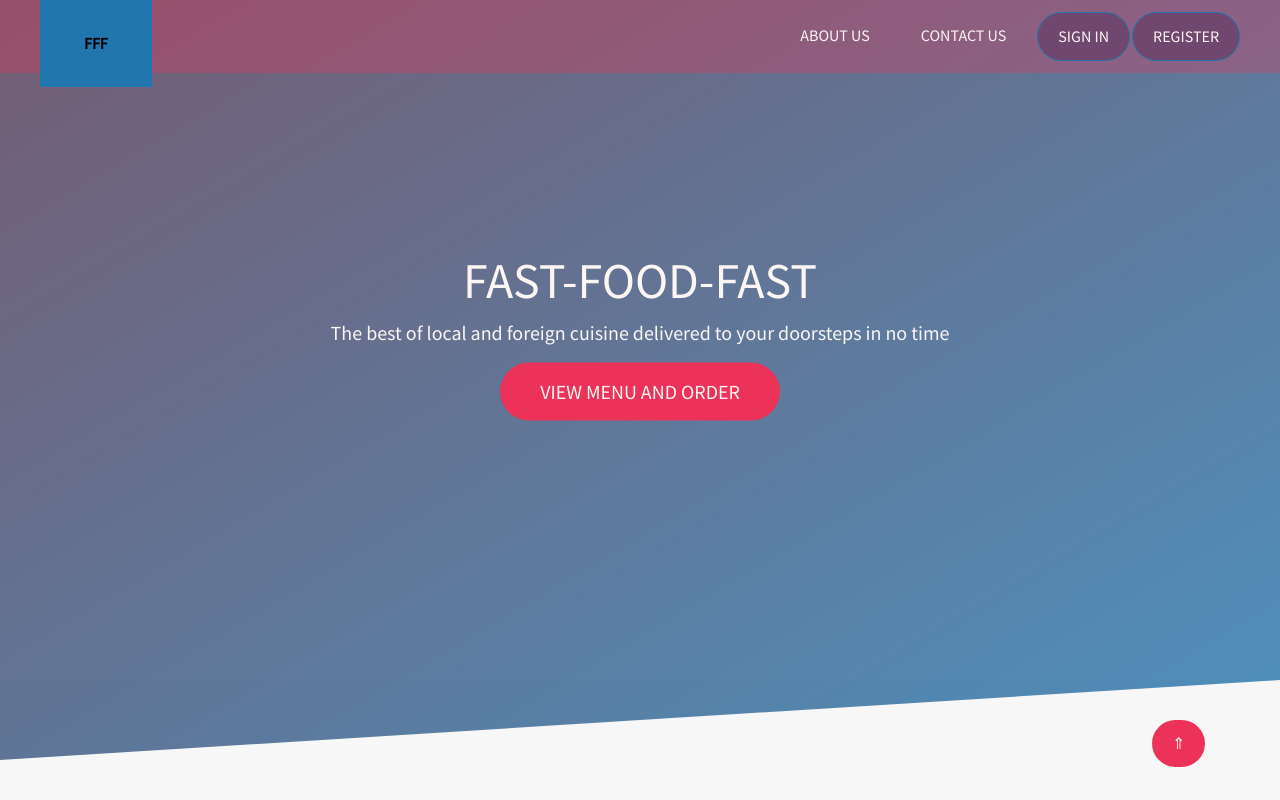
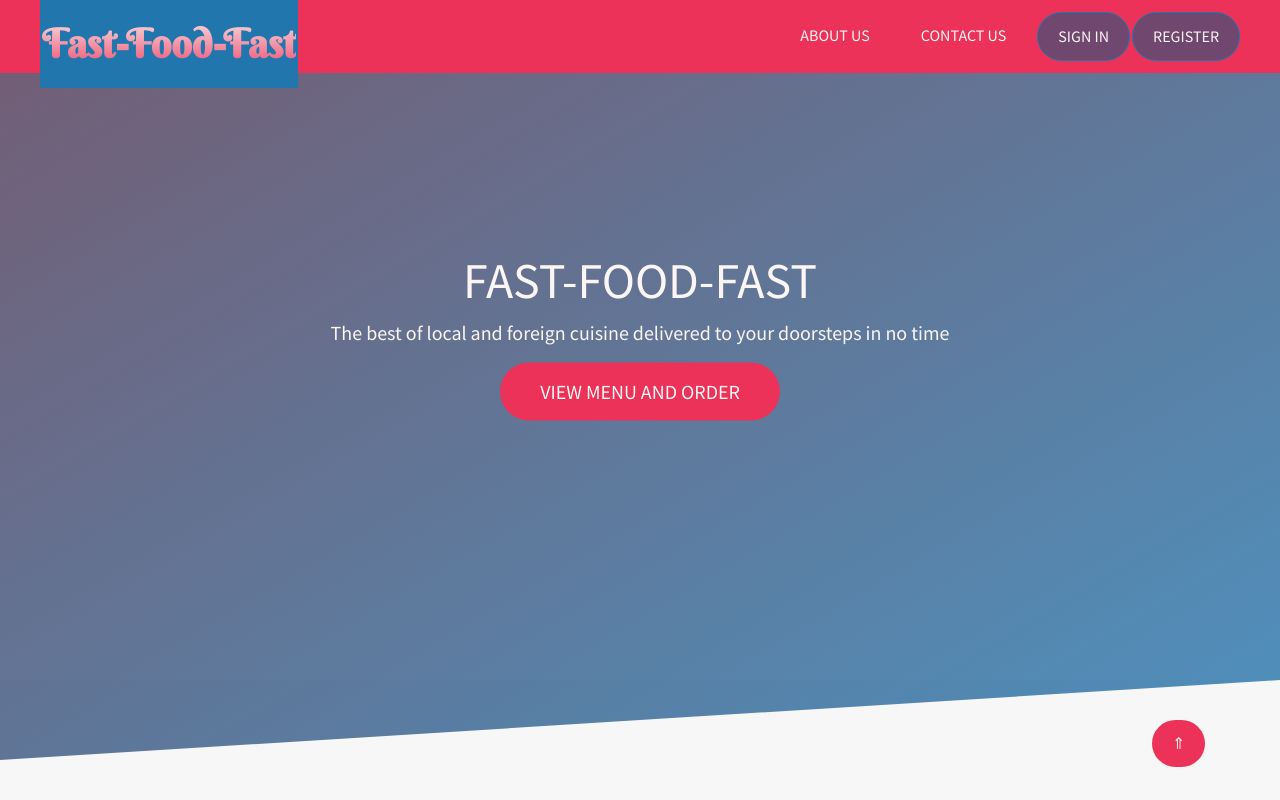
Before and after one commit to haywhyze/fast-food-fast, a website: page UI/index.html in a window 1280 px wide. Shown: the top 800 px of the page. Drawn offline with Linux system fonts and the light colour scheme.

Commit message:
logo redesigned

```diff
--- a/UI/index.html
+++ b/UI/index.html
@@ -13,9 +13,9 @@
 <body>
     <div class="container">
         <header class="header">
+            <div class="header__container">
                 <div class="header__logo-box">
-                <!-- <img class="header__logo" src="" alt="Logo" srcset=""> -->
-                <h3 class="heading-tertiary">fFf</h3>
+                    <h3 class="header__logo-text">Fast-Food-Fast</h3>
                 </div>
                 <div class="header__menu-icon"></div>
                 <div class="header__menu">
@@ -29,6 +29,7 @@
                             <li><a class="btn" href="#contact-us">Contact Us</a></li>
                         </ul>
                     </nav>
+                </div>
             </div>
 
         </header>
--- a/UI/sass/layout/_header.scss
+++ b/UI/sass/layout/_header.scss
@@ -2,27 +2,38 @@
     position: absolute;
     top: 0;
     left: 0;
-    padding: 1.2rem 4rem;
+    padding: 0;
     z-index: 2;
-    background-color: rgba($color-primary, 0.3);
+    background-color: rgba($color-primary, 1);
     width: 100%;
 
-    @include respond(phone) {
-        background-color: initial;
+    &__container {
+        @include clearfix;
+        padding: 1.2rem 4rem;
     }
 
-    @include clearfix;
+
 
     &__logo-box {
         display: inline-block;
         position: absolute;
         top: 0;
         background: $color-secondary;
-        padding: 3rem 4rem;
+        padding: 1rem .2rem;
+
+    }
+
+    &__logo-text {
+        font-family: 'Berkshire Swash', cursive;
+        background-image: linear-gradient(to bottom, $color-text-light, lighten($color-primary, .7));
+        -webkit-background-clip: text;
+        -moz-background-clip: text;
+        background-clip: text;
+        color: transparent;
+        font-size: 4rem;
 
         @include respond(phone) {
-            left: 50%;
-            transform: translateX(-50%);
+            font-size: 2.5rem;
         }
     }
 
@@ -37,9 +48,6 @@
 
     &__btn-container {
         float: right;
-
-        @include respond(phone) {
-            float: none;
-        }
+        @include clearfix;
     }
 }
--- a/UI/sass/main.scss
+++ b/UI/sass/main.scss
@@ -1,3 +1,4 @@
+@import url('https://fonts.googleapis.com/css?family=Berkshire+Swash');
 @import "abstracts/functions";
 @import "abstracts/mixins";
 @import "abstracts/variables";
```
Also changed, not shown: UI/history.html (+4 -3 lines), UI/menu.html (+4 -3 lines), UI/signin.html (+3 -6 lines), UI/signup.html (+4 -3 lines), UI/css/style.css. Lines whose indentation alone changed are shown as unchanged.
